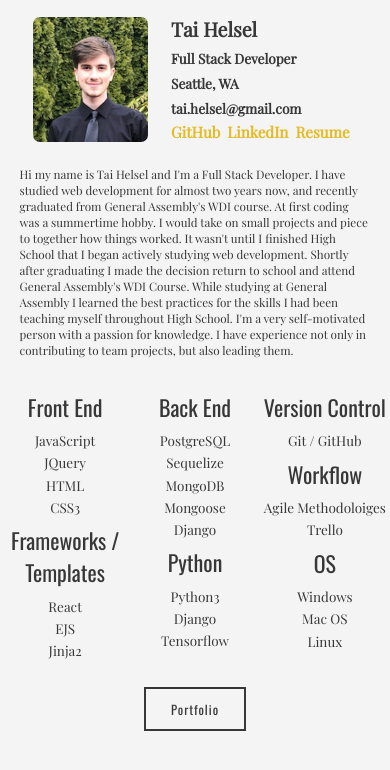
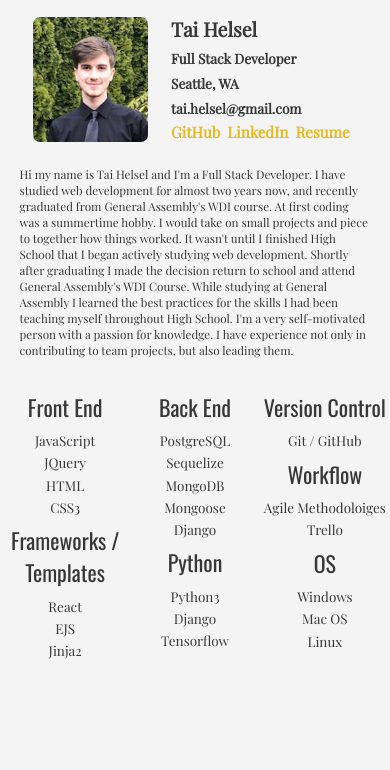
Before and after one commit to taihelsel/portfolio-v2, a React (Create React App) app: page / in a window 390 px wide. Shown: the top 770 px of the page. Built offline with nearby package versions, Linux system fonts and the light colour scheme.

Commit message:
removed landing btn on mobile

```diff
--- a/src/App.css
+++ b/src/App.css
@@ -399,7 +399,7 @@ html,body,#root,.App{
     position: relative;
     bottom:4vmax;;
     margin-top:8vmax;
-    display:inline-block;
+    display:none;
   }
   /*Projects*/
   .projects-wrapper{
```
